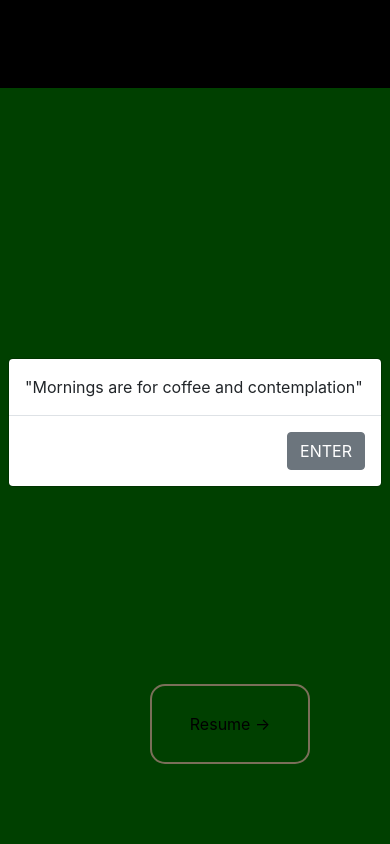
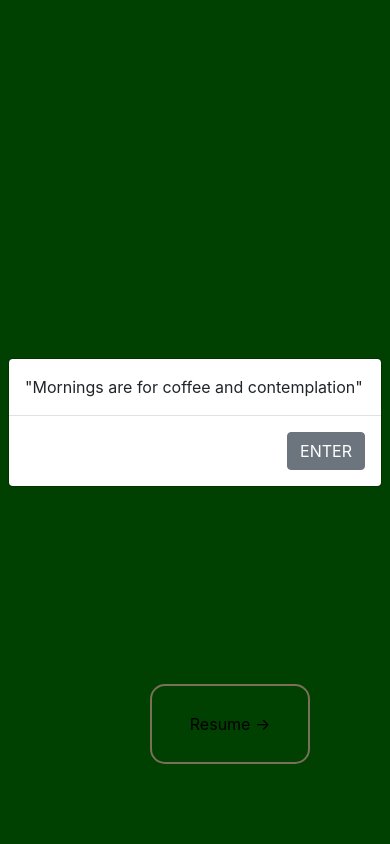
Before and after one commit to SterlingJS/Portfolio, a React (Create React App) app: page / in a window 390 px wide. Shown: the top 844 px of the page. Built offline with nearby package versions, Linux system fonts and the light colour scheme; a small style sheet from the web is missing.

Commit message:
The regular intro flexbox transition is set, just need to fix the mobile transition.

```diff
--- a/public/index.html
+++ b/public/index.html
@@ -38,7 +38,7 @@
 		Chrome won't allow audio autoplay natively, so just load an ifrome that can play the backgroune
 		Remove the duplicate audio source depending on the current browser
 	-->
-	<audio id='strangerAudio' autostart=false loop=false>
+	<audio id='strangerAudio' autostart=false>
 		<source src="stranger_think.mp3" type="audio/mpeg">
 		Your browser does not support the audio element.
 	</audio>
--- a/src/sections/Intro.js
+++ b/src/sections/Intro.js
@@ -13,6 +13,7 @@ function Intro () {
 		$('.small-underlines').toggleClass('final-title');
 		var audio = document.getElementById("strangerAudio");
   		audio.volume = 0.7;
+		audio.loop = false;
 		audio.play()
 	}
 
--- a/src/sections/intro.scss
+++ b/src/sections/intro.scss
@@ -3,19 +3,21 @@ $starting-title-width: 500vh;
 $starting-title-height: 100vh;
 $final-title-width: 50vh;
 $final-title-height: 10vh;
-$starting-title-margin: 5rem;
+$starting-title-margin: 5vh;
 $final-title-margin: 5px;
 $transition-properties: all 26.5s;
+$margin-offset: calc(2 * $starting-title-margin);
 
 .intro-container {
 	width: 100vw;
-	padding: 0;
+	height: 100vh;
+	padding: 20vh;
 	margin: 0;
 	display: flex;
 	flex-direction: column;
 	align-items: center;
 	font-family: "BenguiatProITC-BoldCondensed";
-	overflow-x: hidden;
+	overflow: hidden;
 
 	color: black;
 	-webkit-text-fill-color: none; /* Will override color (regardless of order) */
@@ -25,12 +27,14 @@ $transition-properties: all 26.5s;
 
 .starting-title {
 	position: relative;
-	margin: $starting-title-margin;
+	margin-bottom: $starting-title-margin;
 	background-color: green;
 	width: $starting-title-width;
 	height: $starting-title-height;
 	flex: 0 0 auto;  /* The width and height are inflexible */
-	top: -118vh;
+	/* 100vh + top padding + total starting top offset*/
+	/* 100vh + 20vh + 5vh */
+	top: -125vh;
 
 	-webkit-transition: $transition-properties;
 	-moz-transition: $transition-properties;
@@ -40,7 +44,7 @@ $transition-properties: all 26.5s;
 }
 
 .final-title {
-	margin: $final-title-margin;
+	margin-bottom: $final-title-margin;
 	background-color: red;
 	width: $final-title-width;
 	height: $final-title-height;
```
